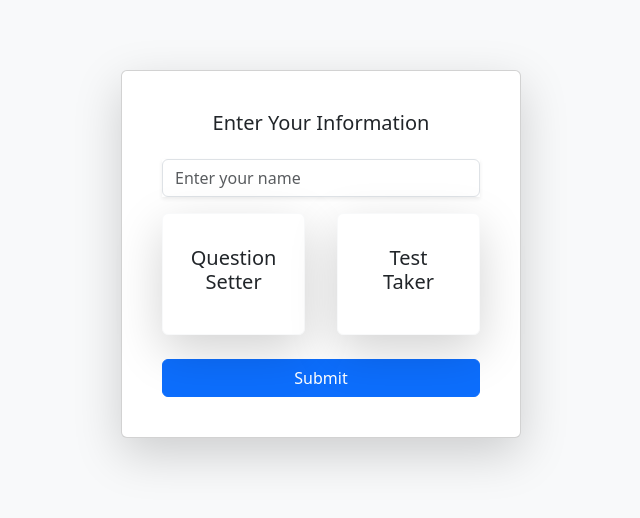
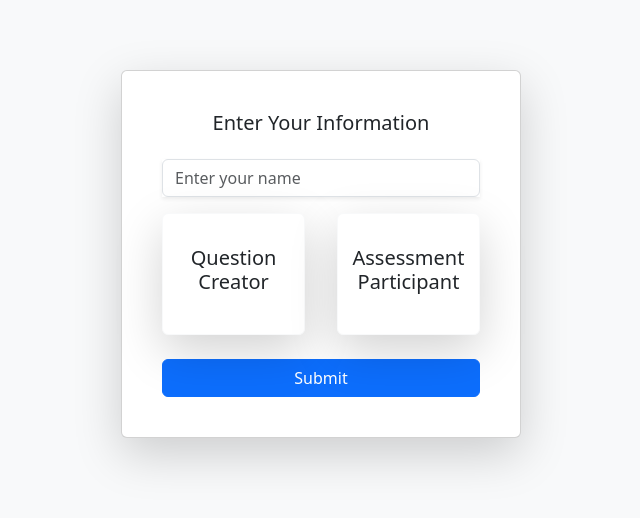
Before and after one commit to Ta-lab/react-skill-test, a React (Create React App) app in the folder frontend/: page / in a window 1280 px wide. Shown: the part 194-712 px from the top of the page, without its empty margins (319-959 px from the left). Built offline with nearby package versions, Linux system fonts and the light colour scheme.

Commit message:
Word Corrected

```diff
--- a/frontend/src/components/UserInfo.js
+++ b/frontend/src/components/UserInfo.js
@@ -6,9 +6,28 @@ const UserInfo = ({ setUser, setRole, setView }) => {
   const [selectedRole, setSelectedRole] = useState('');
   const [message, setMessage] = useState('');
 
+  // const handleRoleSelect = (role) => {
+  //   setSelectedRole(role);
+  // };
   const handleRoleSelect = (role) => {
     setSelectedRole(role);
+    if (message) {
+      setMessage(''); // Clear the message if the user selects a role
+    }
   };
+
+  // const handleSubmit = () => {
+  //   if (name.trim() && selectedRole) {
+  //     setUser(name);
+  //     setRole(selectedRole);
+  //     setView('');
+  //   } else {
+  //     setMessage("User information is missing.");
+  //     setTimeout(() => {
+  //       setMessage('');
+  //     }, 3000);
+  //   }
+  // };
 
   const handleSubmit = () => {
     if (name.trim() && selectedRole) {
@@ -16,12 +35,15 @@ const UserInfo = ({ setUser, setRole, setView }) => {
       setRole(selectedRole);
       setView('');
     } else {
-      setMessage("User information is missing.");
+      setMessage(
+        !name.trim() ? 'Please enter your name.' : 'Please select a role.'
+      );
       setTimeout(() => {
         setMessage('');
       }, 3000);
     }
   };
+
 
   return (
     <div className="d-flex flex-column align-items-center justify-content-center min-vh-100 bg-light p-3">
@@ -38,7 +60,7 @@ const UserInfo = ({ setUser, setRole, setView }) => {
               isInvalid={!name.trim() && message}
             />
             <Form.Control.Feedback type="invalid">
-              {message}
+              {message.includes('name') && message}
             </Form.Control.Feedback>
           </Form.Group>
 
@@ -49,7 +71,7 @@ const UserInfo = ({ setUser, setRole, setView }) => {
               style={{ width: '45%', maxWidth: '200px' }}
             >
               <Card.Body className="text-center">
-                <Card.Title as="h5">Question Setter</Card.Title>
+                <Card.Title as="h5">Question Creator</Card.Title>
               </Card.Body>
             </Card>
 
@@ -59,11 +81,15 @@ const UserInfo = ({ setUser, setRole, setView }) => {
               style={{ width: '45%', maxWidth: '200px' }}
             >
               <Card.Body className="text-center">
-                <Card.Title as="h5">Test Taker</Card.Title>
+                <Card.Title as="h5">Assessment Participant</Card.Title>
               </Card.Body>
             </Card>
           </div>
-
+          {message.includes('role') && (
+            <div className="text-danger text-center mb-3">
+              {message}
+            </div>
+          )}
           <Button onClick={handleSubmit} variant="primary" className="w-100">Submit</Button>
         </Card.Body>
       </Card>
```
